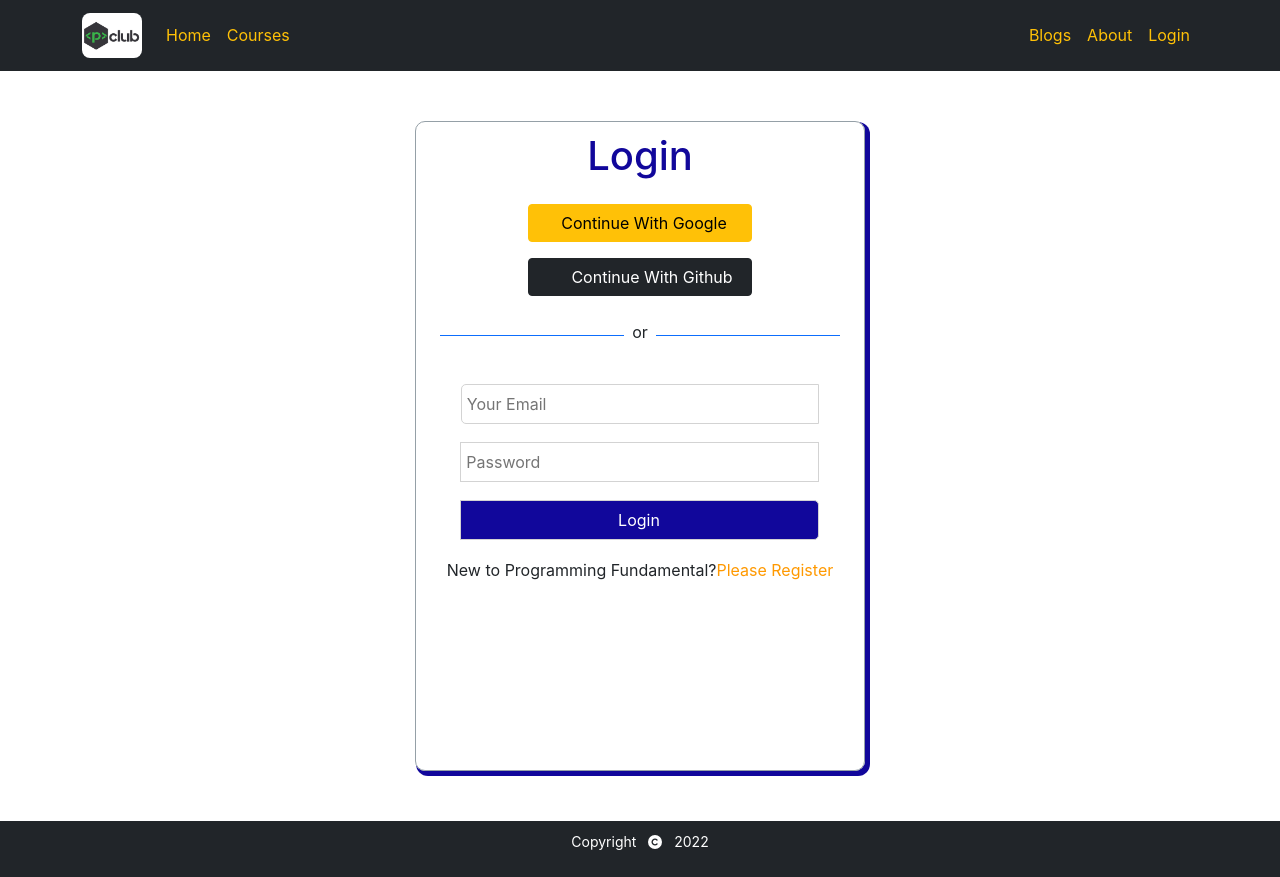
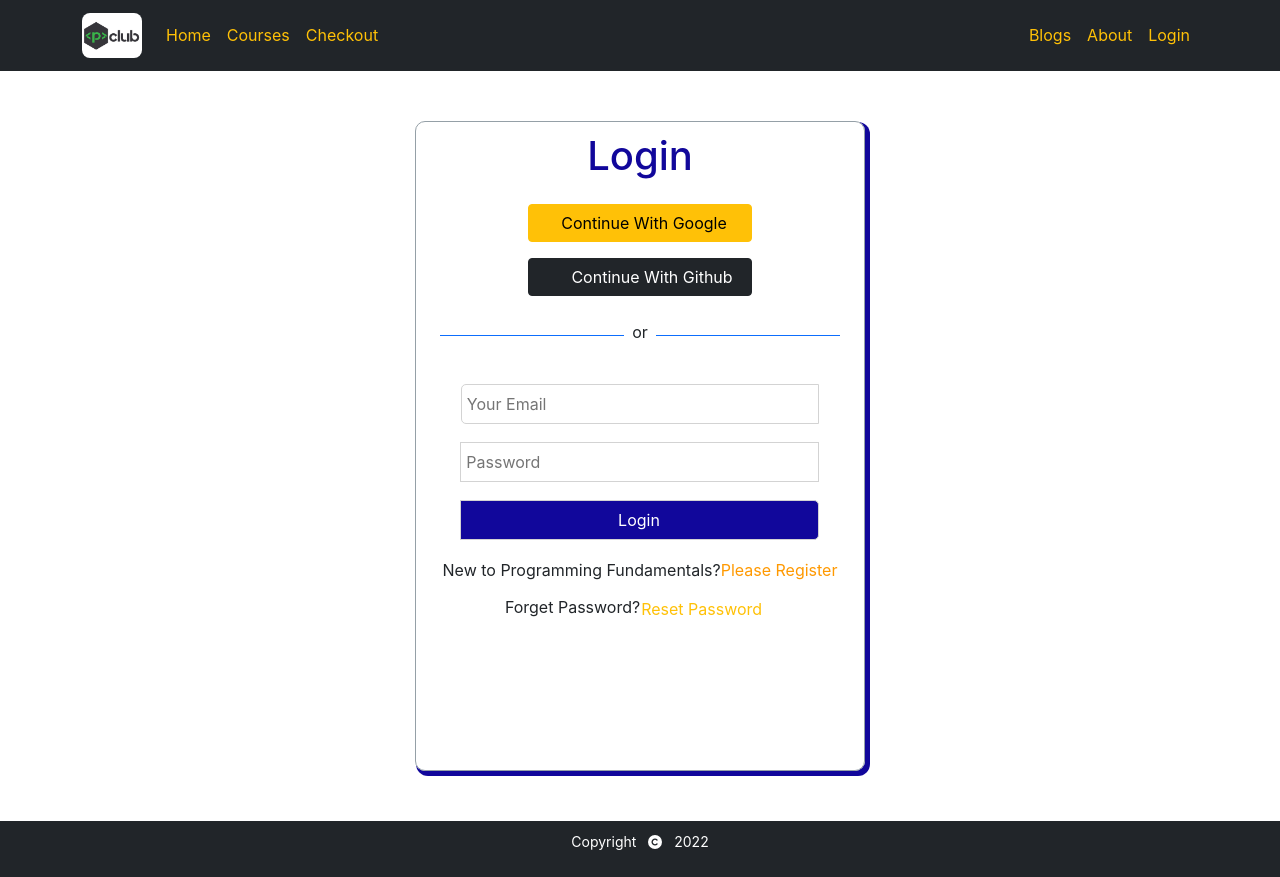
Before and after one commit to ariful892/programming-fundamental, a React (Create React App) app: page /login in a window 1280 px wide. Built offline with nearby package versions, Linux system fonts and the light colour scheme; no server answers.

Commit message:
google and github login complete

```diff
--- a/package.json
+++ b/package.json
@@ -17,6 +17,7 @@
     "react-firebase-hooks": "^5.0.3",
     "react-router-dom": "^6.3.0",
     "react-scripts": "5.0.1",
+    "react-toastify": "^8.2.0",
     "web-vitals": "^2.1.4"
   },
   "scripts": {
--- a/src/App.js
+++ b/src/App.js
@@ -4,12 +4,13 @@ import Header from './Pages/Shared/Header/Header';
 import Footer from './Pages/Shared/Footer/Footer';
 import { Route, Routes } from 'react-router-dom';
 import Home from './Pages/Home/Home/Home';
-import Courses from './Pages/Home/Courses/Courses';
 import NotFound from './Pages/NotFound/NotFound';
 import Blogs from './Pages/Blogs/Blogs';
 import About from './Pages/About/About';
 import Login from './Pages/Login/Login/Login';
 import Register from './Pages/Login/Register/Register';
+import Checkout from './Pages/Checkout/Checkout';
+import CourseBook from './Pages/CourseBook/CourseBook';
 
 
 function App() {
@@ -19,7 +20,8 @@ function App() {
       <Routes>
         <Route path='/' element={<Home></Home>}></Route>
         <Route path='/home' element={<Home></Home>}></Route>
-        <Route path='/courses' element={<Courses></Courses>}></Route>
+        <Route path='/course/:courseId' element={<CourseBook></CourseBook>}></Route>
+        <Route path='/checkout' element={<Checkout></Checkout>}></Route>
         <Route path='/blogs' element={<Blogs></Blogs>}></Route>
         <Route path='/about' element={<About></About>}></Route>
         <Route path='/login' element={<Login></Login>}></Route>
--- /dev/null
+++ b/src/Pages/CourseBook/CourseBook.js
@@ -0,0 +1,11 @@
+import React from 'react';
+
+const CourseBook = () => {
+    return (
+        <div>
+            <h2>Course Booking</h2>
+        </div>
+    );
+};
+
+export default CourseBook;
--- a/src/Pages/Login/Login/Login.js
+++ b/src/Pages/Login/Login/Login.js
@@ -1,6 +1,8 @@
 import React from 'react';
-import { useSignInWithEmailAndPassword } from 'react-firebase-hooks/auth';
+import { ToastContainer } from 'react-bootstrap';
+import { useSendPasswordResetEmail, useSignInWithEmailAndPassword } from 'react-firebase-hooks/auth';
 import { Link, useNavigate } from 'react-router-dom';
+import { toast } from 'react-toastify';
 import auth from '../../../firebase.init';
 import Loading from '../../Shared/Loading/Loading';
 import SocialLogin from '../SocialLogin/SocialLogin';
@@ -14,9 +16,15 @@ const Login = () => {
         loading,
         error,
     ] = useSignInWithEmailAndPassword(auth);
+    const [sendPasswordResetEmail, sending] = useSendPasswordResetEmail(auth);
     const navigate = useNavigate();
+    let errorElement;
 
-    if (loading) {
+    if (error) {
+        errorElement = <p className='text-danger'>Error: {error?.message}</p>
+    }
+
+    if (loading || sending) {
         return <Loading></Loading>
     }
 
@@ -31,6 +39,17 @@ const Login = () => {
         signInWithEmailAndPassword(email, password);
     }
 
+    const resetPassword = async (event) => {
+        const email = event.target.email.value;
+        if (email) {
+            await sendPasswordResetEmail(email);
+            toast('Sent email');
+        }
+        else {
+            toast('please enter your email address');
+        }
+    }
+
     return (
         <div className='form-container'>
             <h2 className='login-title'>Login</h2>
@@ -40,9 +59,12 @@ const Login = () => {
                 <input type="password" name="password" id="" placeholder='Password' required />
                 <input className='form-btn' type="submit" value="Login" />
             </form>
-            <p className='m-0'>New to Programming Fundamental?
+            {errorElement}
+            <p className='m-0'>New to Programming Fundamentals?
                 <Link className='form-link' to='/register'>Please Register</Link>
             </p>
+            <p className='mt-2'>Forget Password?<button className='ps-0 btn btn-link text-warning pe-auto text-decoration-none' onClick={resetPassword}>Reset Password</button></p>
+            <ToastContainer />
         </div>
     );
 };
--- a/src/Pages/Login/Register/Register.js
+++ b/src/Pages/Login/Register/Register.js
@@ -17,7 +17,7 @@ const Register = () => {
         user,
         loading,
         error,
-    ] = useCreateUserWithEmailAndPassword(auth);
+    ] = useCreateUserWithEmailAndPassword(auth, { sendEmailVerification: true });
     const [updateProfile, updating, updateError] = useUpdateProfile(auth);
     const [errorElement, setErrorElement] = useState('');
     const navigate = useNavigate();
@@ -60,7 +60,7 @@ const Register = () => {
                 {errorElement}
                 <div className='d-block mt-0 pt-0'>
                     <input onClick={() => setAgree(!agree)} type="checkbox" name="terms" id="terms" />
-                    <label className={`ps-2 pt-0 ${agree ? 'text-success' : 'text-danger'} `} htmlFor="terms">Accept Genius Car Terms and Conditions</label>
+                    <label className={`ps-2 pt-0 ${agree ? 'text-success' : 'text-danger'} `} htmlFor="terms">Accept Programming Fundamentals Terms and Conditions</label>
                 </div>
                 <input disabled={!agree} className='form-btn mt-2' type="submit" value="Register" />
             </form>
--- a/src/Pages/Login/SocialLogin/SocialLogin.js
+++ b/src/Pages/Login/SocialLogin/SocialLogin.js
@@ -1,23 +1,46 @@
 import React from 'react';
+import { useSignInWithGithub, useSignInWithGoogle } from 'react-firebase-hooks/auth';
+import { useNavigate } from 'react-router-dom';
+import auth from '../../../firebase.init';
+import Loading from '../../Shared/Loading/Loading';
 
 const SocialLogin = () => {
+
+    const [signInWithGoogle, googleUser, googleLoading, googleError] = useSignInWithGoogle(auth);
+    const [signInWithGithub, gitUser, gitLoading, gitError] = useSignInWithGithub(auth);
+    const navigate = useNavigate();
+    let errorElement;
+
+    if (googleError || gitError) {
+        errorElement = <p className='text-danger'>Error: {googleError?.message} {gitError?.message}</p>
+    }
+
+    if (googleLoading || gitLoading) {
+        return <Loading></Loading>
+    }
+
+    if (googleUser || gitUser) {
+        navigate('/home');
+    }
+
     return (
         <div className='mt-4 mb-3'>
             <div>
                 <button
-
+                    onClick={() => signInWithGoogle()}
                     className='btn btn-warning w-50 d-block mx-auto my-3'>
                     <img height={20} src="" alt=''></img>
                     <span className='ps-2'>Continue With Google</span>
                 </button>
 
                 <button
-
+                    onClick={() => signInWithGithub()}
                     className='btn btn-dark w-50 d-block mx-auto my-2'>
                     <img height={20} className='me-3' src="" alt=''></img>
                     <span className='ps-2'>Continue With Github</span>
                 </button>
             </div>
+            {errorElement}
             <div className='d-flex align-items-center me-4 ms-4'>
                 <div style={{ height: '1px' }} className='w-50 bg-primary'>
 
--- a/src/Pages/Shared/Header/Header.js
+++ b/src/Pages/Shared/Header/Header.js
@@ -25,6 +25,7 @@ const Header = () => {
                     <Nav className="me-auto">
                         <Nav.Link className='text-warning' as={Link} to='/home'>Home</Nav.Link>
                         <Nav.Link className='text-warning' href="home#experts">Courses</Nav.Link>
+                        <Nav.Link className='text-warning' as={Link} to='/checkout'>Checkout</Nav.Link>
                     </Nav>
                     <Nav>
                         <Nav.Link className='text-warning' as={Link} to='/blogs'>Blogs</Nav.Link>
```
Also changed, not shown: 1 other file (tests, documents, lock files or other folders).
